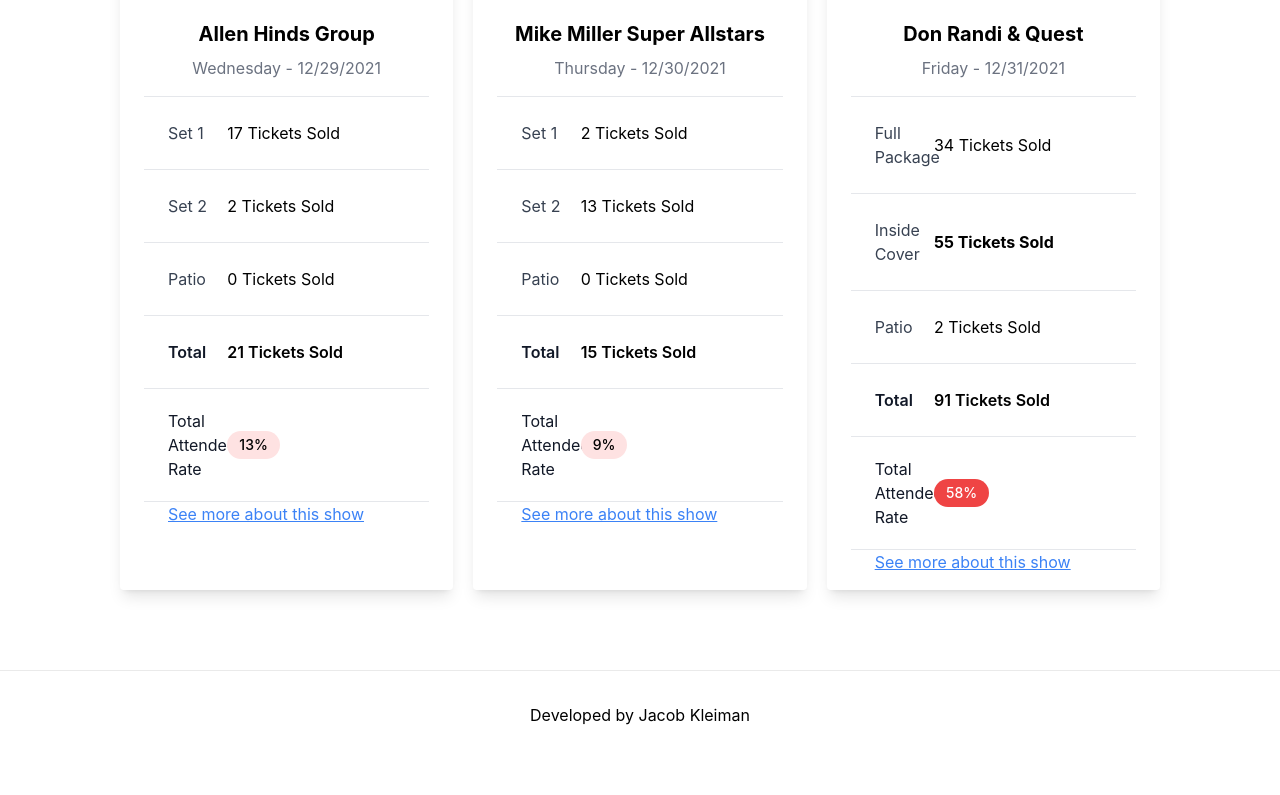
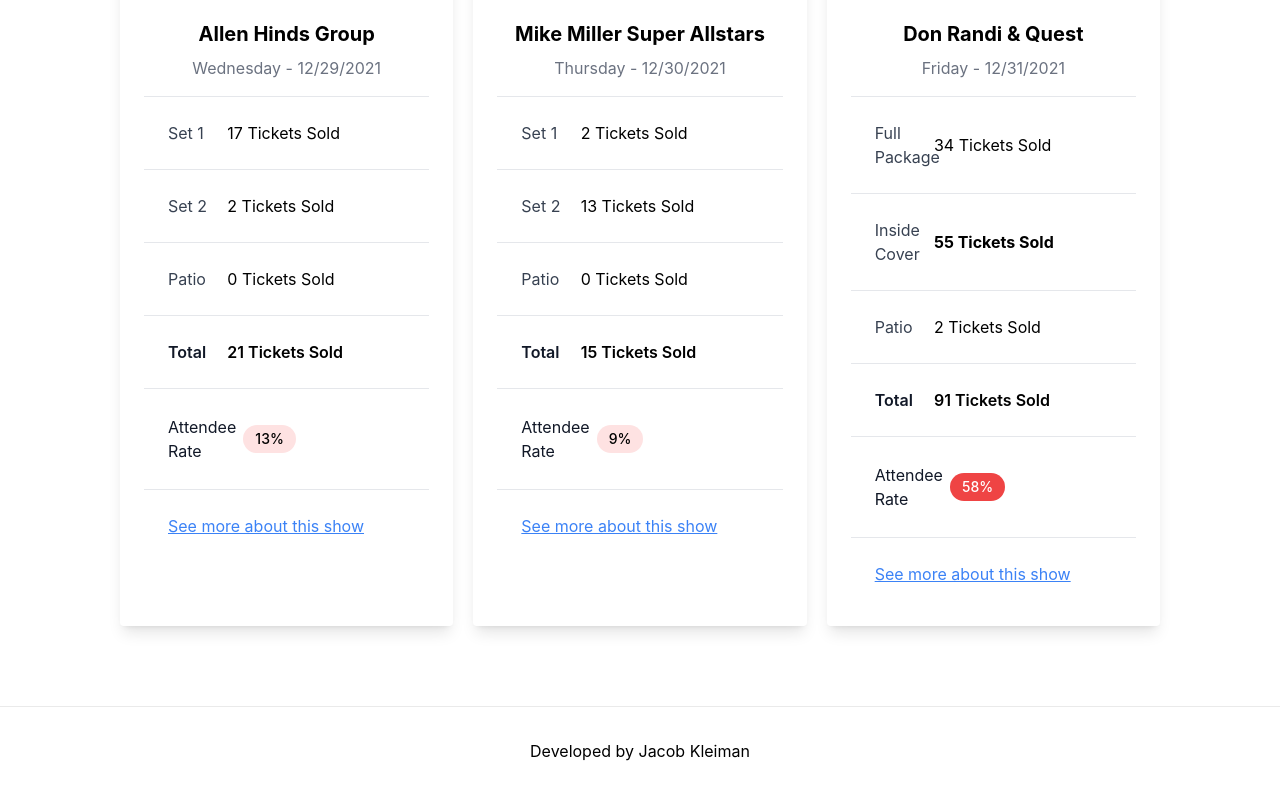
Before and after one commit to kleimaj/potato-tix-fullstack, a Next.js app: page / in a window 1280 px wide. Shown: the part 487-1282 px from the top of the page. Before the commit the page ends 1246 px from the top, so only its background shows below. Built offline with nearby package versions, Linux system fonts and the light colour scheme.

Commit message:
fixes formatting inconsistencies

```diff
--- a/src/components/Show.jsx
+++ b/src/components/Show.jsx
@@ -82,11 +82,11 @@ export const Show = ({
         </div>
         <div className='w-full flex-none flex items-center p-4 sm:py-5 sm:px-6 lg:p-4 xl:py-5 xl:px-6'>
           <dt className='w-2/5 sm:w-1/4 flex-none text-gray-900'>
-            Total Attendee Rate
+            Attendee Rate
           </dt>
           <dd
             className={
-              'text-sm font-medium rounded-full py-1 px-3 ' +
+              'm-4 text-sm font-medium rounded-full py-1 px-3 ' +
               calculateRed(Math.trunc(occupancyRate * 100))
             }
           >
@@ -100,7 +100,7 @@ export const Show = ({
         nihil.
       </p> */}
       <a
-        className='text-blue-500 underline p-4 sm:p-6 lg:p-4 xl:p-6'
+        className='flex text-center text-blue-500 underline p-4 sm:p-6 lg:p-4 xl:p-6'
         href={href}
       >
         See more about this show
```
